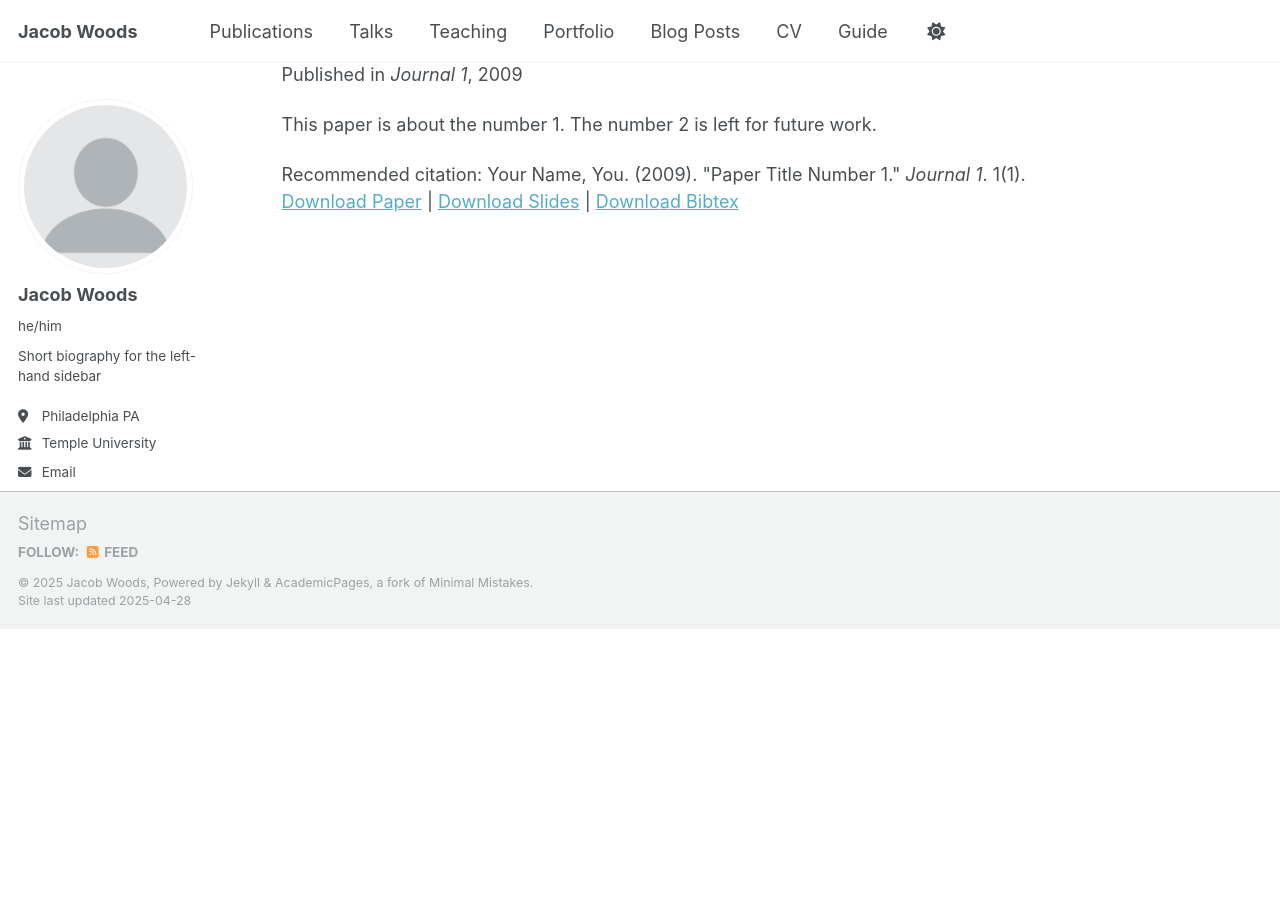
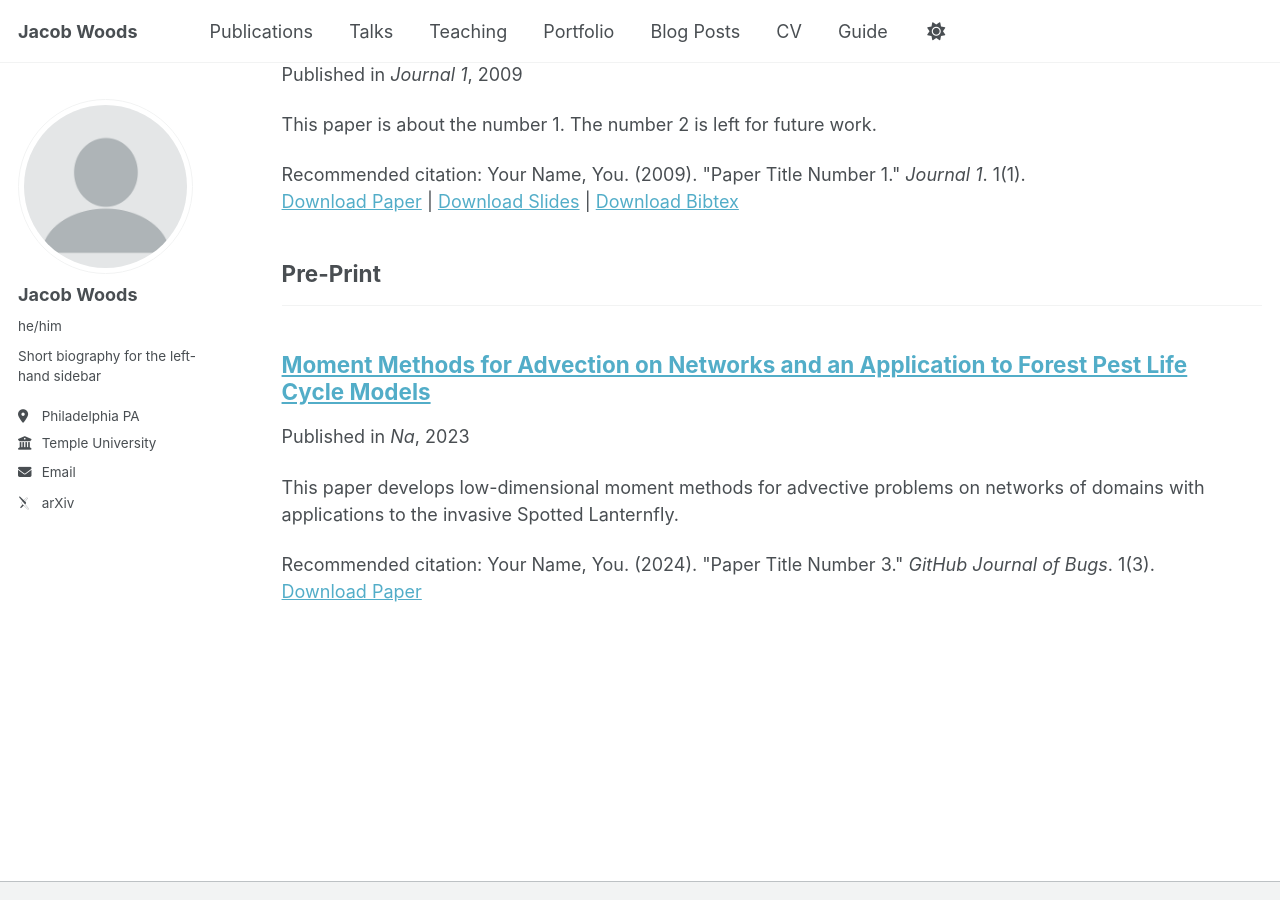
Before and after one commit to JacobWoods/JacobWoods.github.io, a Jekyll site: the page built from _pages/publications.html, in a window 1280 px wide and 900 px high, scrolled down 737 px. Built offline with Jekyll 4.4.1, drawn with Linux system fonts in a browser that asks for light colours; some web fonts are replaced; before the commit the page ends 1366 px from its top, so only the background shows below that; part of the change alters nothing that is shown.

Commit message:
Update 2024-02-17-paper-title-number-4.md

```diff
--- a/_publications/2024-02-17-paper-title-number-4.md
+++ b/_publications/2024-02-17-paper-title-number-4.md
@@ -1,7 +1,7 @@
 ---
 title: "Moment Methods for Advection on Networks and an Application to Forest Pest Life Cycle Models"
 collection: publications
-category: Pre-Print
+category: preprint
 permalink:
 excerpt: 'This paper develops low-dimensional moment methods for advective problems
 on networks of domains with applications to the invasive Spotted Lanternfly.'
```
